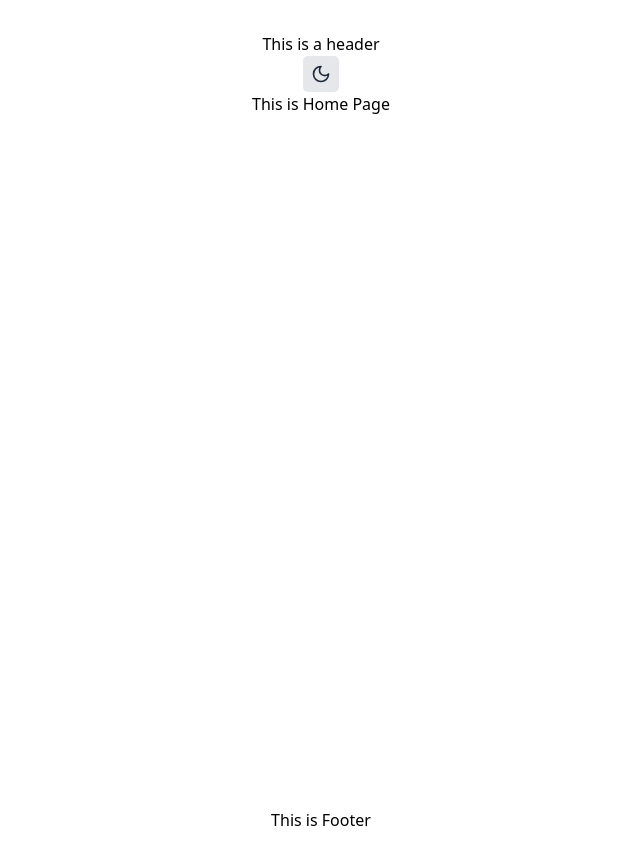
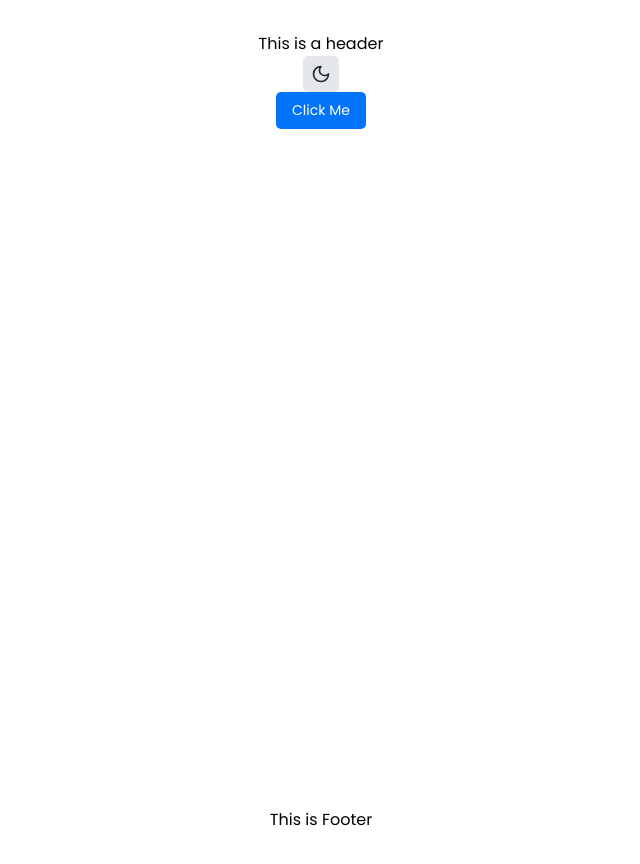
Before and after one commit to ushanwk/BlockEstate, a React (Vite) app in the folder Front_End/: page / in a window 1280 px wide. Shown: the whole page, without its empty margins (319-959 px from the left). Built offline with nearby package versions, Linux system fonts and the light colour scheme.

Commit message:
Button components and folder structure done

```diff
--- a/Front_End/index.html
+++ b/Front_End/index.html
@@ -5,6 +5,8 @@
     <link rel="icon" type="image/svg+xml" href="/logo.svg" />
     <meta name="viewport" content="width=device-width, initial-scale=1.0" />
     <title>Vite + React</title>
+
+    <link href="https://fonts.googleapis.com/css2?family=Poppins:wght@300;400;500;600;700&display=swap" rel="stylesheet">
   </head>
   <body>
     <div id="root"></div>
--- a/Front_End/src/components/Button.jsx
+++ /dev/null
@@ -1,5 +0,0 @@
-export const Button = () => {
-    return (
-        <>This is a button</>
-    )
-}
--- /dev/null
+++ b/Front_End/src/components/common/Button.jsx
@@ -0,0 +1,17 @@
+export const Button = ({ children, bgColor = "#0274F9", hoverColor = "#0060D0", border, onClick }) => {
+    return (
+        <button
+            onClick={onClick}
+            className={`px-4 py-2 text-white text-[14px] rounded-[5px] transition duration-300 ease-out ${
+                border ? "border-2 border-white" : ""
+            }`}
+            style={{
+                backgroundColor: bgColor,
+            }}
+            onMouseEnter={(e) => (e.target.style.backgroundColor = hoverColor)}
+            onMouseLeave={(e) => (e.target.style.backgroundColor = bgColor)}
+        >
+            {children}
+        </button>
+    );
+};
--- a/Front_End/src/components/ThemeToggle.jsx
+++ b/Front_End/src/components/common/ThemeToggle.jsx
@@ -16,8 +16,8 @@ const ThemeToggle = () => {
     return (
         <button
             onClick={() => setTheme(theme === "dark" ? "light" : "dark")}
-            className="p-2 rounded-[5px] bg-gray-200 dark:bg-gray-800 text-gray-800 dark:text-gray-200 transition"
-        >
+            className="p-2 rounded-[5px] bg-gray-200 dark:bg-gray-800 text-gray-800 dark:text-gray-200
+               transform transition-transform hover:scale-105 ease-out">
             {theme === "dark" ? <Sun size={20} /> : <Moon size={20} />}
         </button>
     );
--- a/Front_End/src/components/Header.jsx
+++ b/Front_End/src/components/website/Header.jsx
@@ -1,8 +1,8 @@
-import ThemeToggle from "./ThemeToggle.jsx";
+import ThemeToggle from "../common/ThemeToggle.jsx";
 
 export const Header = () => {
     return (
-        <header class="bg-white dark:bg-black">
+        <header>
             <h1 className="dark:text-white">This is a header</h1>
             <ThemeToggle />
         </header>
--- a/Front_End/src/index.css
+++ b/Front_End/src/index.css
@@ -1,6 +1,18 @@
 @import "tailwindcss";
 @custom-variant dark (&:where(.dark, .dark *));
 
+
+@theme {
+    --color-primary: #0274F9;
+    --color-light-bg-secondary: #F5FAFF;
+    --color-dark-bg-secondary: #1E1E2A;
+}
+
 *{
     @apply transition-colors duration-300;
+    font-family: Poppins;
 }
+
+.dark {
+    background-color: #181823;
+}
--- a/Front_End/src/layouts/WebsiteLayout.jsx
+++ b/Front_End/src/layouts/WebsiteLayout.jsx
@@ -1,5 +1,5 @@
-import {Header} from "../components/Header.jsx";
-import {Footer} from "../components/Footer.jsx";
+import {Header} from "../components/website/Header.jsx";
+import {Footer} from "../components/website/Footer.jsx";
 import {Outlet} from "react-router-dom";
 
 export const WebsiteLayout = () => {
--- /dev/null
+++ b/Front_End/src/pages/auth/RegisterTypePage.jsx
@@ -0,0 +1,5 @@
+export const RegisterTypePage = () => {
+    return (
+        <>This is register page</>
+    )
+}
--- a/Front_End/src/pages/website/HomePage.jsx
+++ b/Front_End/src/pages/website/HomePage.jsx
@@ -1,5 +1,7 @@
+import {Button} from "../../components/common/Button.jsx";
+
 export const HomePage = () => {
     return (
-        <>This is Home Page</>
+        <Button>Click Me</ Button>
     )
 }
--- a/Front_End/src/routes/Index.jsx
+++ b/Front_End/src/routes/Index.jsx
@@ -4,6 +4,7 @@ import {HomePage} from "../pages/website/HomePage.jsx";
 import {AboutPage} from "../pages/website/AboutPage.jsx";
 import {AuthLayout} from "../layouts/AuthLayout.jsx";
 import {LoginPage} from "../pages/auth/LoginPage.jsx";
+import {RegisterTypePage} from "../pages/auth/RegisterTypePage.jsx";
 
 export const Index = () => {
     return (
@@ -18,6 +19,7 @@ export const Index = () => {
                 {/* Auth Routes */}
                 <Route path="/auth" element={<AuthLayout />}>
                     <Route index element={<LoginPage />} />
+                    <Route path="type" element={<RegisterTypePage />} />
                 </Route>
             </Routes>
         </BrowserRouter>
```
Also changed, not shown: Front_End/src/components/website/Footer.jsx (renamed from Front_End/src/components/Footer.jsx).
